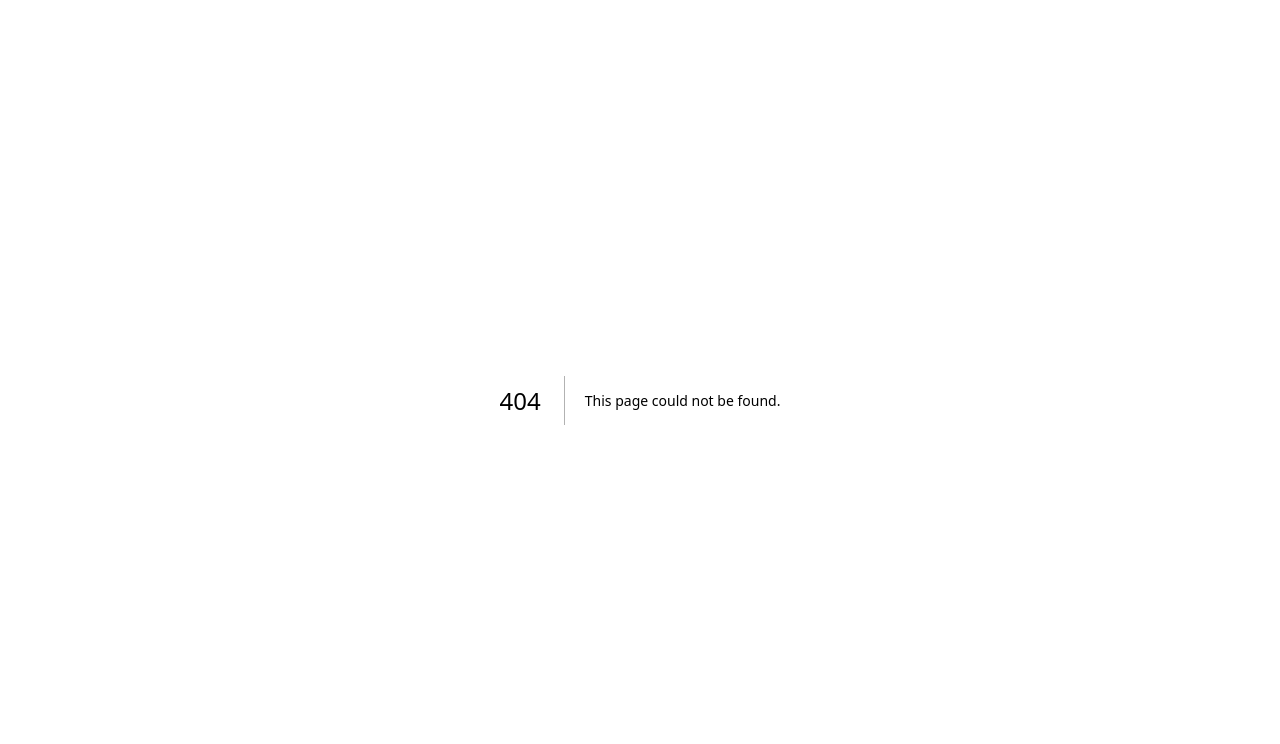
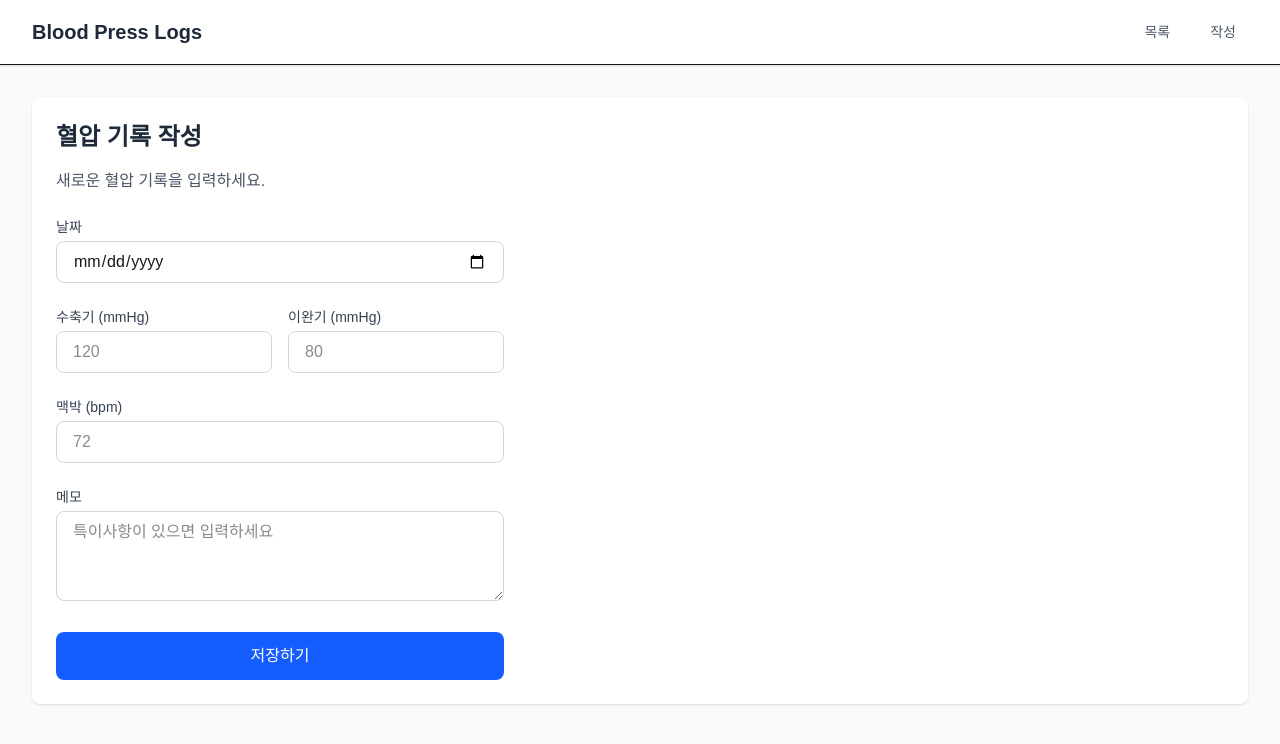
Before and after one commit to bomsan69/openclaw_blood, a Next.js app: page /writer in a window 1280 px wide. Before the commit this address had no page. Shown: the top 744 px of the page. Built offline with nearby package versions, Linux system fonts and the light colour scheme.

Commit message:
Add (default) route group with list and writer pages

```diff
--- /dev/null
+++ b/src/app/(default)/layout.tsx
@@ -0,0 +1,30 @@
+export default function DefaultLayout({
+  children,
+}: {
+  children: React.ReactNode;
+}) {
+  return (
+    <div className="min-h-screen bg-gray-50">
+      <nav className="bg-white shadow-sm border-b">
+        <div className="max-w-7xl mx-auto px-4 sm:px-6 lg:px-8">
+          <div className="flex justify-between h-16">
+            <div className="flex items-center">
+              <h1 className="text-xl font-bold text-gray-800">Blood Press Logs</h1>
+            </div>
+            <div className="flex items-center space-x-4">
+              <a href="/list" className="text-gray-600 hover:text-gray-900 px-3 py-2 rounded-md text-sm font-medium">
+                목록
+              </a>
+              <a href="/writer" className="text-gray-600 hover:text-gray-900 px-3 py-2 rounded-md text-sm font-medium">
+                작성
+              </a>
+            </div>
+          </div>
+        </div>
+      </nav>
+      <main className="max-w-7xl mx-auto px-4 sm:px-6 lg:px-8 py-8">
+        {children}
+      </main>
+    </div>
+  );
+}
--- /dev/null
+++ b/src/app/(default)/list/page.tsx
@@ -0,0 +1,29 @@
+export default function ListPage() {
+  return (
+    <div className="bg-white shadow rounded-lg p-6">
+      <h2 className="text-2xl font-bold text-gray-800 mb-4">혈압 기록 목록</h2>
+      <p className="text-gray-600">여기에 혈압 기록 목록이 표시됩니다.</p>
+
+      <div className="mt-6 overflow-hidden shadow ring-1 ring-black ring-opacity-5 rounded-lg">
+        <table className="min-w-full divide-y divide-gray-300">
+          <thead className="bg-gray-50">
+            <tr>
+              <th className="py-3.5 pl-4 pr-3 text-left text-sm font-semibold text-gray-900">날짜</th>
+              <th className="px-3 py-3.5 text-left text-sm font-semibold text-gray-900">수축기</th>
+              <th className="px-3 py-3.5 text-left text-sm font-semibold text-gray-900">이완기</th>
+              <th className="px-3 py-3.5 text-left text-sm font-semibold text-gray-900">맥박</th>
+            </tr>
+          </thead>
+          <tbody className="divide-y divide-gray-200 bg-white">
+            <tr>
+              <td className="whitespace-nowrap py-4 pl-4 pr-3 text-sm text-gray-900">2024-01-15</td>
+              <td className="whitespace-nowrap px-3 py-4 text-sm text-gray-900">120</td>
+              <td className="whitespace-nowrap px-3 py-4 text-sm text-gray-900">80</td>
+              <td className="whitespace-nowrap px-3 py-4 text-sm text-gray-900">72</td>
+            </tr>
+          </tbody>
+        </table>
+      </div>
+    </div>
+  );
+}
--- /dev/null
+++ b/src/app/(default)/writer/page.tsx
@@ -0,0 +1,78 @@
+export default function WriterPage() {
+  return (
+    <div className="bg-white shadow rounded-lg p-6">
+      <h2 className="text-2xl font-bold text-gray-800 mb-4">혈압 기록 작성</h2>
+      <p className="text-gray-600 mb-6">새로운 혈압 기록을 입력하세요.</p>
+
+      <form className="space-y-6 max-w-md">
+        <div>
+          <label htmlFor="date" className="block text-sm font-medium text-gray-700 mb-1">
+            날짜
+          </label>
+          <input
+            type="date"
+            id="date"
+            className="w-full rounded-lg border border-gray-300 px-4 py-2 focus:border-blue-500 focus:outline-none focus:ring-2 focus:ring-blue-200"
+          />
+        </div>
+
+        <div className="grid grid-cols-2 gap-4">
+          <div>
+            <label htmlFor="systolic" className="block text-sm font-medium text-gray-700 mb-1">
+              수축기 (mmHg)
+            </label>
+            <input
+              type="number"
+              id="systolic"
+              placeholder="120"
+              className="w-full rounded-lg border border-gray-300 px-4 py-2 focus:border-blue-500 focus:outline-none focus:ring-2 focus:ring-blue-200"
+            />
+          </div>
+
+          <div>
+            <label htmlFor="diastolic" className="block text-sm font-medium text-gray-700 mb-1">
+              이완기 (mmHg)
+            </label>
+            <input
+              type="number"
+              id="diastolic"
+              placeholder="80"
+              className="w-full rounded-lg border border-gray-300 px-4 py-2 focus:border-blue-500 focus:outline-none focus:ring-2 focus:ring-blue-200"
+            />
+          </div>
+        </div>
+
+        <div>
+          <label htmlFor="pulse" className="block text-sm font-medium text-gray-700 mb-1">
+            맥박 (bpm)
+          </label>
+          <input
+            type="number"
+            id="pulse"
+            placeholder="72"
+            className="w-full rounded-lg border border-gray-300 px-4 py-2 focus:border-blue-500 focus:outline-none focus:ring-2 focus:ring-blue-200"
+          />
+        </div>
+
+        <div>
+          <label htmlFor="note" className="block text-sm font-medium text-gray-700 mb-1">
+            메모
+          </label>
+          <textarea
+            id="note"
+            rows={3}
+            placeholder="특이사항이 있으면 입력하세요"
+            className="w-full rounded-lg border border-gray-300 px-4 py-2 focus:border-blue-500 focus:outline-none focus:ring-2 focus:ring-blue-200"
+          />
+        </div>
+
+        <button
+          type="submit"
+          className="w-full rounded-lg bg-blue-600 py-3 font-medium text-white transition-all hover:bg-blue-700 focus:outline-none focus:ring-2 focus:ring-blue-500 focus:ring-offset-2"
+        >
+          저장하기
+        </button>
+      </form>
+    </div>
+  );
+}
```
